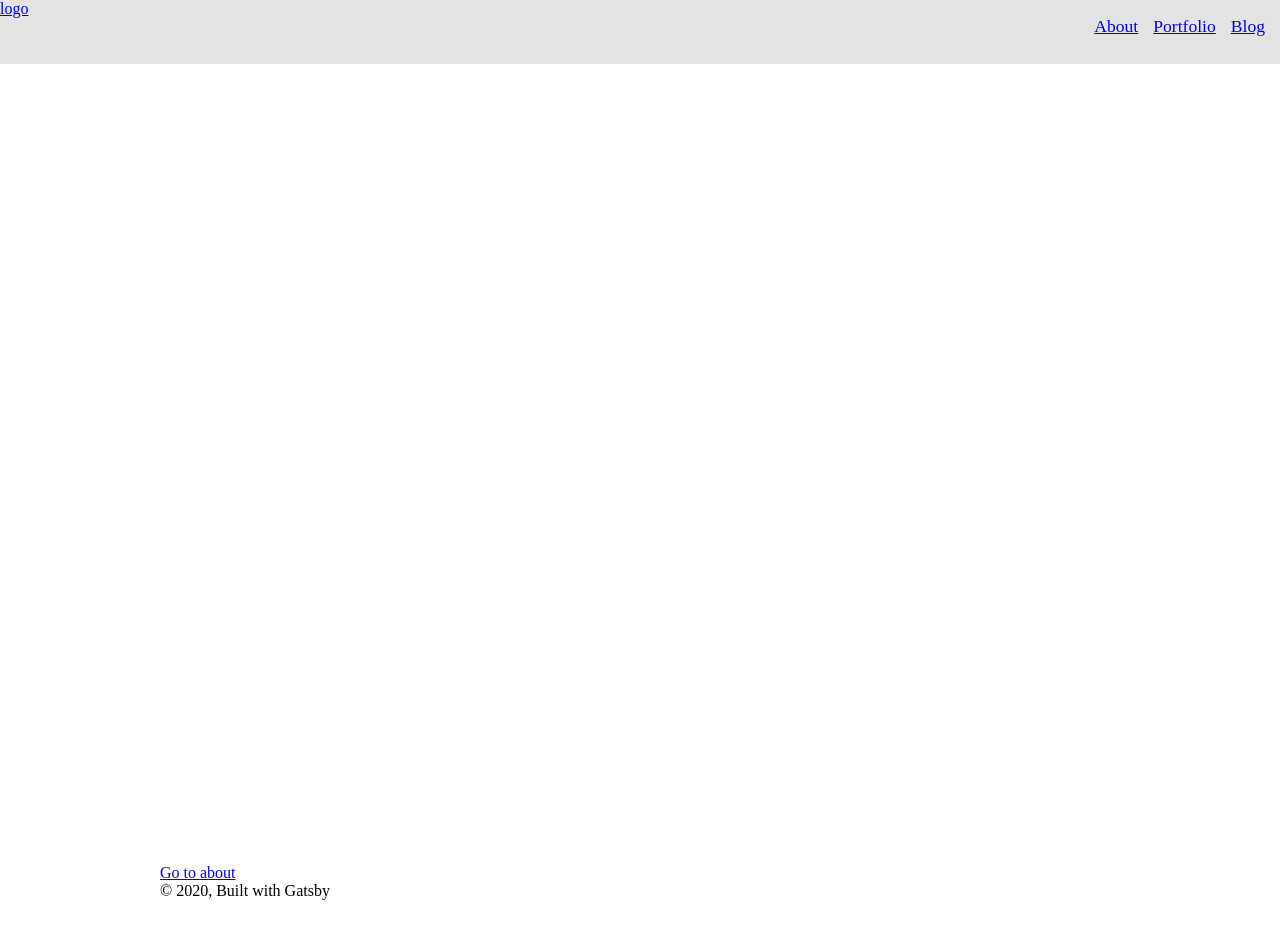
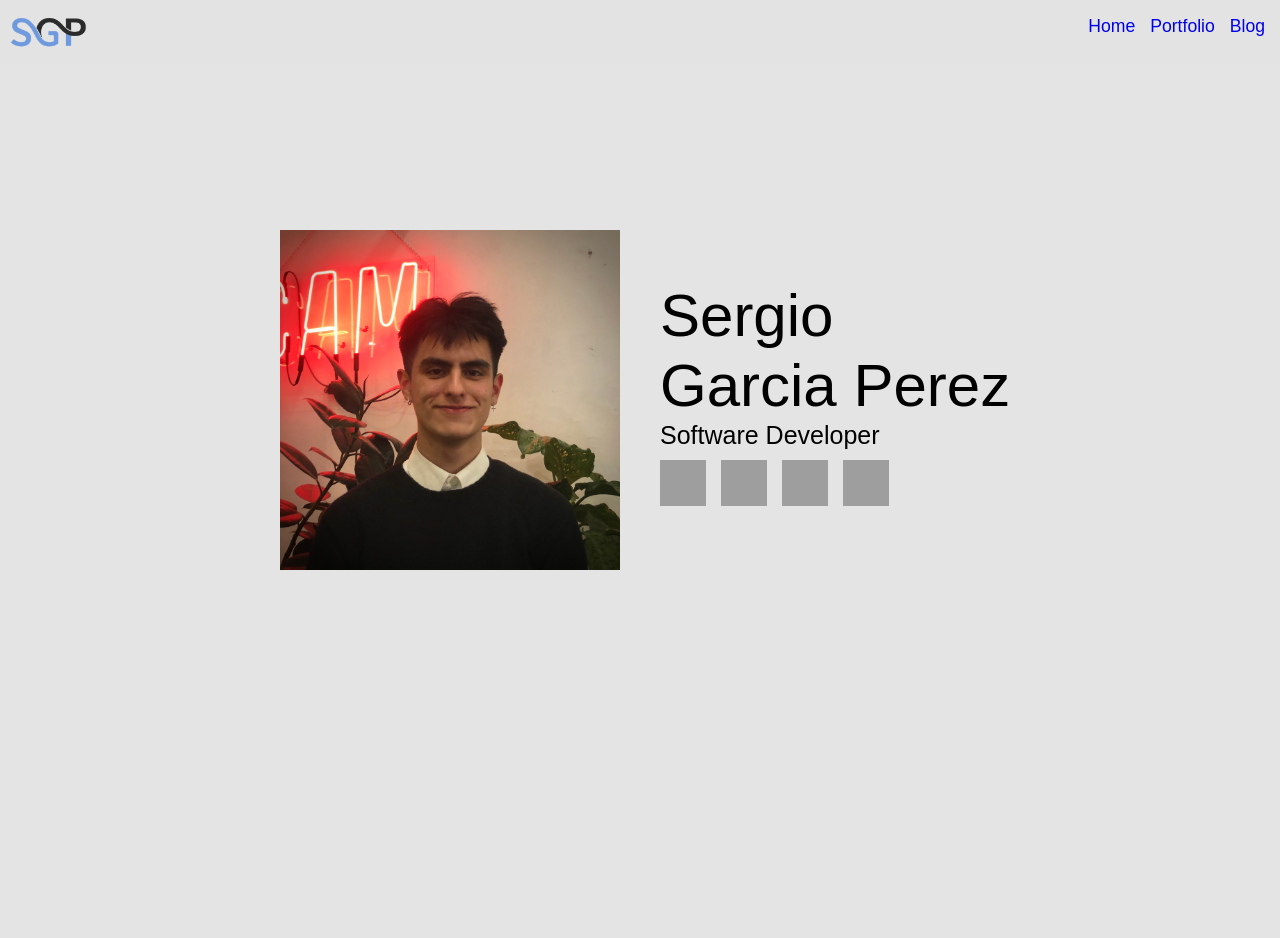
Before and after one commit to sergioleonardo/portfolio, a Gatsby site: page / in a window 1280 px wide. Built offline with nearby package versions, Linux system fonts and the light colour scheme; Gatsby itself is replaced by a stand-in of ours; grey boxes are pictures that could not be loaded.

Commit message:
Update index site

```diff
--- a/src/components/hero.js
+++ b/src/components/hero.js
@@ -18,15 +18,15 @@ const Image = () => {
     query {
       placeholderImage: file(relativePath: { eq: "hero.jpg" }) {
         childImageSharp {
-          fluid(maxWidth: 300) {
-            ...GatsbyImageSharpFluid
+          fixed(width: 380) {
+            ...GatsbyImageSharpFixed
           }
         }
       }
     }
   `)
 
-  return <Img fluid={data.placeholderImage.childImageSharp.fluid} />
+  return <Img fixed={data.placeholderImage.childImageSharp.fixed} />
 }
 
 export default Image
--- a/src/components/layout.css
+++ b/src/components/layout.css
@@ -1,15 +1,15 @@
 html {
-  font-family: 'poppins';
+  font-family: 'Poppins', sans-serif;
   -ms-text-size-adjust: 100%;
   -webkit-text-size-adjust: 100%;
 }
 body {
-  /* background-color:red; */
-  margin: 0;
-  padding: 0;
+  margin: 0px;
+  padding: 0px;
   box-sizing: border-box;
   -webkit-font-smoothing: antialiased;
   -moz-osx-font-smoothing: grayscale;
+  background-color: #e4e4e4;
 }
 
 @media only screen and (max-width: 480px) {
--- a/src/components/layout.js
+++ b/src/components/layout.js
@@ -1,5 +1,4 @@
-
-import React from "react"
+  import React from "react"
 import PropTypes from "prop-types"
 import "./layout.css"
 import NavBar from "./navbar.js"
@@ -10,19 +9,7 @@ const Layout = ({ children }) => {
   return (
     <>
       <NavBar/>
-      <div
-        style={{
-          margin: `0 auto`,
-          maxWidth: 960,
-          padding: `0 1.0875rem 1.45rem`,
-        }}
-      >
         <main>{children}</main>
-        <footer>
-          © {new Date().getFullYear()}, Built with Gatsby
-          {` `}
-        </footer>
-      </div>
     </>
   )
 }
--- a/src/components/navbar.css
+++ b/src/components/navbar.css
@@ -1,12 +1,14 @@
 .nav {
-    margin-top: 64px;
     height: 64px;
     background-color: #e3e3e3;
     align-items: center;
-    padding: 0;
-    margin: 0;
-    z-index: 2;
-    position: static;
+    padding: 0px;
+    margin: 0px;
+    z-index: 1;
+    color: black;
+    overflow: hidden;
+    width: 100%;
+    position: fixed;
 }
 
 ul {
@@ -14,18 +16,43 @@ ul {
 }
 
 li {
-    list-style: none;
     font-size: 1.1em;
     display: inline-flex;
     padding-right: 15px;
     color: black;
-    text-emphasis: none;
-    text-decoration: none;
-
+    transition: transform 0.2s ease-in;
 }
 
 li:hover {
     transition: ease-in-out;
     transform: scale(1.1);
-    text-decoration: underline;
 }
+
+li a {
+    list-style-type: none;
+    text-emphasis: none;
+    text-decoration: none;
+}
+
+a:visited {
+    color: black;
+    text-decoration: none;
+}
+
+a:active {
+    color: black;
+    text-decoration: none;
+}
+
+.logo {
+    margin: 0px;
+    padding: 0px;
+    height: 100%;
+    padding-left: 15px;
+    align-self: center;
+    transition: transform 0.2s ease-in;
+}
+
+.logo:hover {
+    transform: scale(1.18);
+}
--- a/src/components/navbar.js
+++ b/src/components/navbar.js
@@ -1,12 +1,14 @@
 import React from 'react'
 import { Link } from 'gatsby'
+import Logo from '../images/icon.png'
 import "./navbar.css"
+
 
 const NavBar = () => (
         <div className="nav">
-            <Link to="/">logo</Link>
+            <Link to="/"><img src={Logo} className="logo" alt="logoo"/></Link>
             <ul className="menu">
-                <li><Link to="/about">About</Link></li>
+                <li><Link to="/">Home</Link></li>
                 <li><Link to="/portfolio">Portfolio</Link></li>
                 <li><Link to="/blog">Blog</Link></li>
             </ul>
--- a/src/pages/blog.js
+++ b/src/pages/blog.js
@@ -21,7 +21,6 @@ const BlogPage = ({data}) => (
             ))}
         </div>
   </Layout>
-
 )
 
 
--- a/src/pages/index.css
+++ b/src/pages/index.css
@@ -1,27 +1,87 @@
-.home-section {
-    background-attachment: scroll;
+/* ------------About-Page------------ */
+
+section {
     height: 100vh;
-    justify-content: center;
+    display: flex;
+}
+
+.section-left {
+    width: 50%;
+    display: flex;
     align-items: center;
-    flex-wrap: wrap;
-    z-index: 0;
+    justify-content: flex-end;
 }
 
 .hero {
-    width: 33vh;
-    box-shadow: 5px 5px 10px black;
-    float: right;
+    max-width: 340px;
+    max-height: 340px;
+    padding-right: 20px;
 }
 
-.home-section-left {
-    width: 50vh;
-    padding-right: 30px;
-    margin-left: 0%;
+.section-right {
+    width: 50%;
+    display: flex;
+    align-items: center;
+    justify-content: flex-start;
 }
 
-.home-section-right {
-    width: 50vh;
-    padding-left: 30px;
-    font-family: sans-serif;
-    font-style: normal;
+.home-info {
+    padding-left: 20px;
 }
+
+.home-info h1 {
+    text-align: left;
+    padding: 0%;
+    margin: 0%;
+    font-weight: 200;
+    font-size: 60px;
+    line-height: 70px;
+}
+
+.home-info p {
+    padding: 0%;
+    margin: 0%;
+    font-weight: 200;
+    font-size: 25px;
+}
+
+.contact {
+    margin: 0%;
+    padding: 10px 0px 0px 0px;
+    display: inline;
+    float: left;
+}
+
+.icon {
+    height: 46px;
+    max-width: 46px;
+    display: flex;
+    cursor: pointer;
+    justify-content: center;
+}
+
+.contact-icon p{
+    text-align: center;
+    font-size: 10px;
+    opacity: 0%;
+    cursor: none;
+    list-style-type: none;
+    text-emphasis: none;
+    text-decoration: none;
+    color: black;
+    transition: opacity 0.2s ease-in;
+}
+
+.contact-icon:hover p{
+    opacity: 100%;
+    cursor: pointer;
+    list-style-type: none;
+    text-emphasis: none;
+    text-decoration: none;
+    color: black;
+
+}
+
+
+
+/* ------------About-Page------------ */
--- a/src/pages/index.js
+++ b/src/pages/index.js
@@ -1,21 +1,62 @@
 import React from "react"
-import { Link } from "gatsby"
+import Layout from "../components/layout"
+import SEO from "../components/seo"
 
-import Layout from "../components/layout"
-import Hero from "../components/hero"
-import SEO from "../components/seo"
+import "./index.css"
+import Hero from "../images/hero.jpg"
+import github from "../icons/github.svg"
+import linkedin from "../icons/Linkedin.svg"
+import mail from "../icons/Mail.svg"
+import resume from "../icons/resume.svg"
 
 const IndexPage = () => (
   <Layout>
-    <SEO title="Home" />
-    <section className="home" style={{
-          height: '100vh',
-          zIndex: '1'
-        }}>
+    <SEO title="Home"/>
+    <section>
+      <div className="section-left">
+        <img src={Hero} className="hero" alt="hero"/>
+      </div>
+      <div className="section-right">
+        <div className="home-info">
+          <h1>Sergio <br/> Garcia Perez</h1>
+          <p>Software Developer</p>
+            <ul className="contact">
+              <li>
+                <a href="https://github.com/sergioleonardo" className="contact-icon" rel="opener">
+                  <img className="icon" src={github}></img>
+                  <p>Github</p>
+                </a>
+              </li>
+              <li>
+                <a href="https://www.linkedin.com/in/sergio-garcia-perez-02b85b103/" className="contact-icon" rel="opener">
+                  <img className="icon" src={linkedin}></img>
+                  <p>Linkedin</p>
+                </a>
+              </li>
+              <li>
+                <a href="../resume/Sergio_Garcia_Resume.docx" className="contact-icon" download>
+                  <img className="icon" src={resume}></img>
+                  <p>Resume</p>
+                </a>
+              </li>
+              <li>
+                <a href="mailto:sergiogarciajr@icloud.com" className="contact-icon" rel="opener">
+                  <img className="icon" src={mail}></img>
+                  <p>Mail</p>
+                </a>
+              </li>
+            </ul>
+        </div>
+      </div>
+    </section>
+    <section>
+      <div className="about">
 
+      </div>
+      <div className="Experience">
+
+      </div>
     </section>
-    {/* <Hero className="hero" /> */}
-    <Link to="/about/">Go to about</Link>
   </Layout>
 )
 
```
